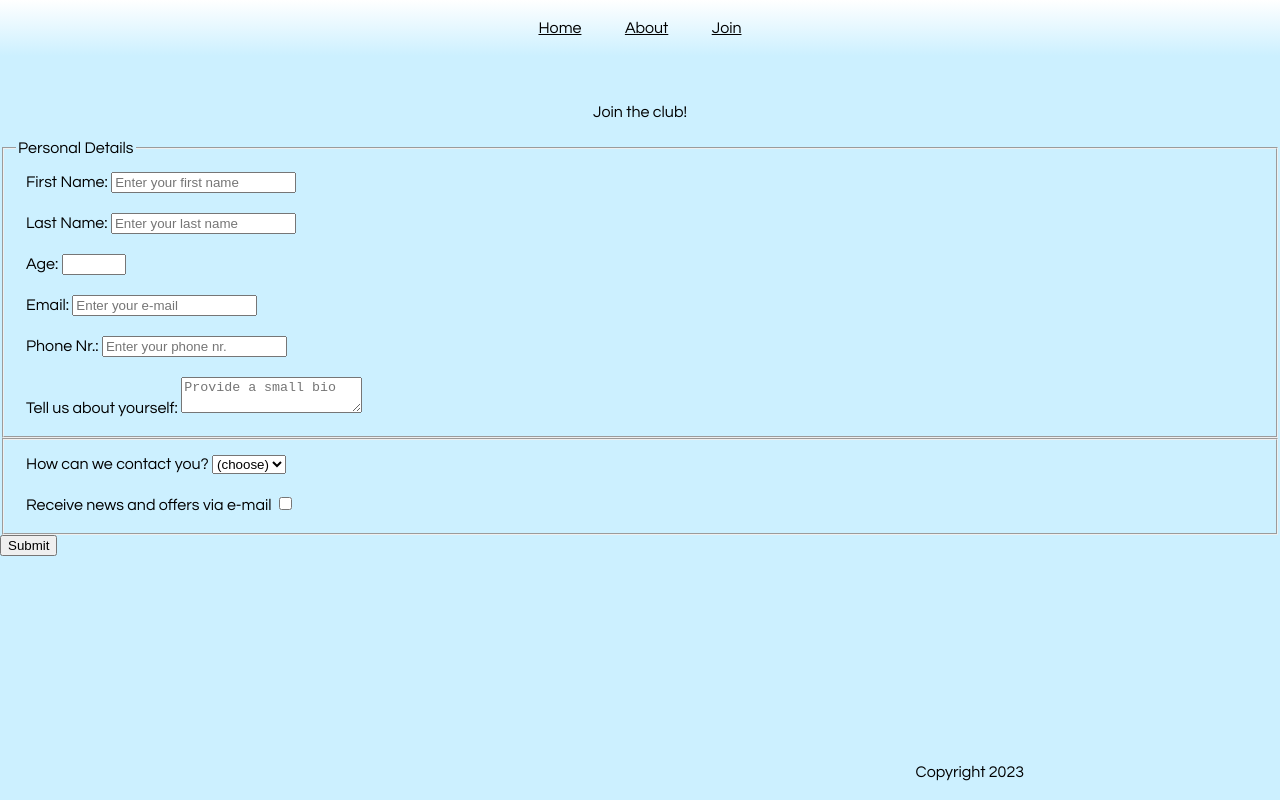
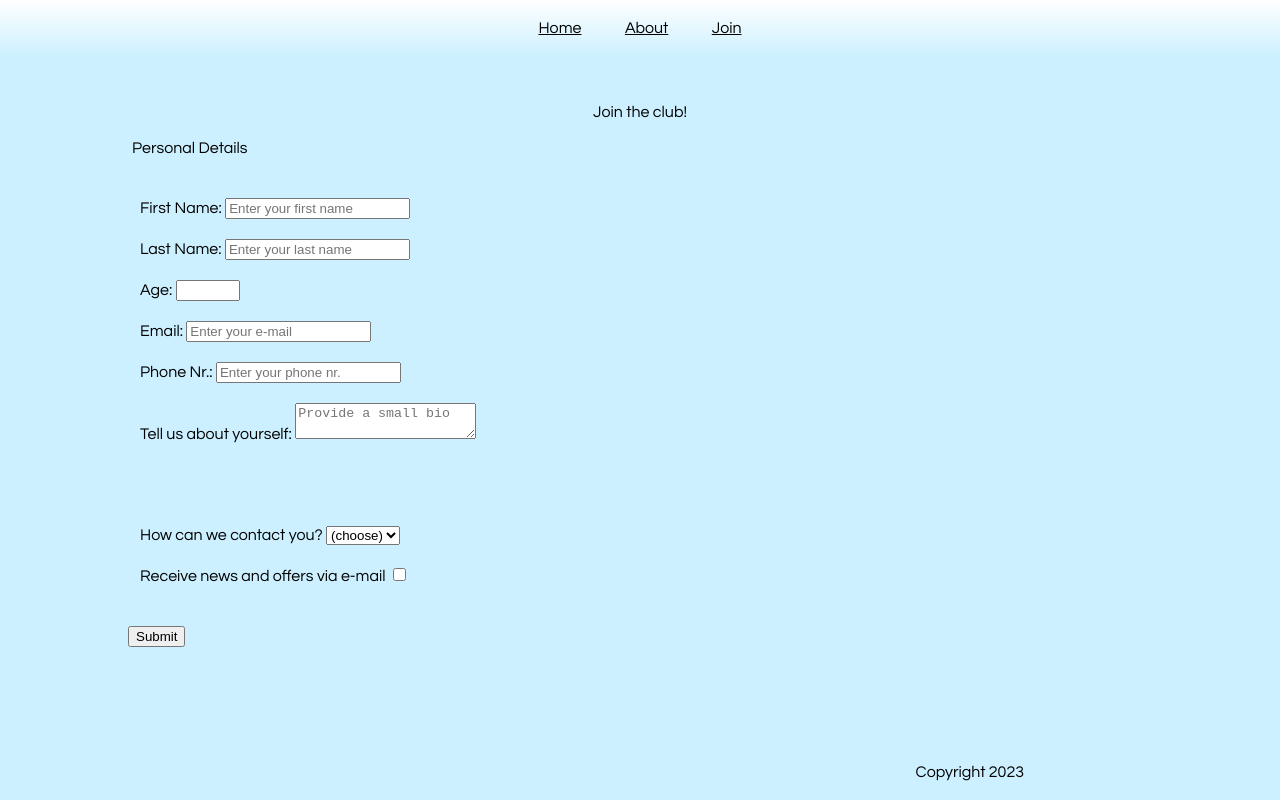
Before and after one commit to diegosno/Healthy-lifestyle, a plain HTML site: page join.html in a window 1280 px wide. Drawn offline with Linux system fonts and the light colour scheme.

Commit message:
Add fieldset style

```diff
--- a/assets/css/styles.css
+++ b/assets/css/styles.css
@@ -42,3 +42,15 @@ label {
   display: block;
   padding: 10px;
 }
+
+form {
+  margin: 0 auto;
+  max-width: 80%;
+  min-width: 80%;
+  padding-bottom: 20px;
+}
+
+fieldset {
+  padding: 2rem 0;
+  border: none;
+}
```
